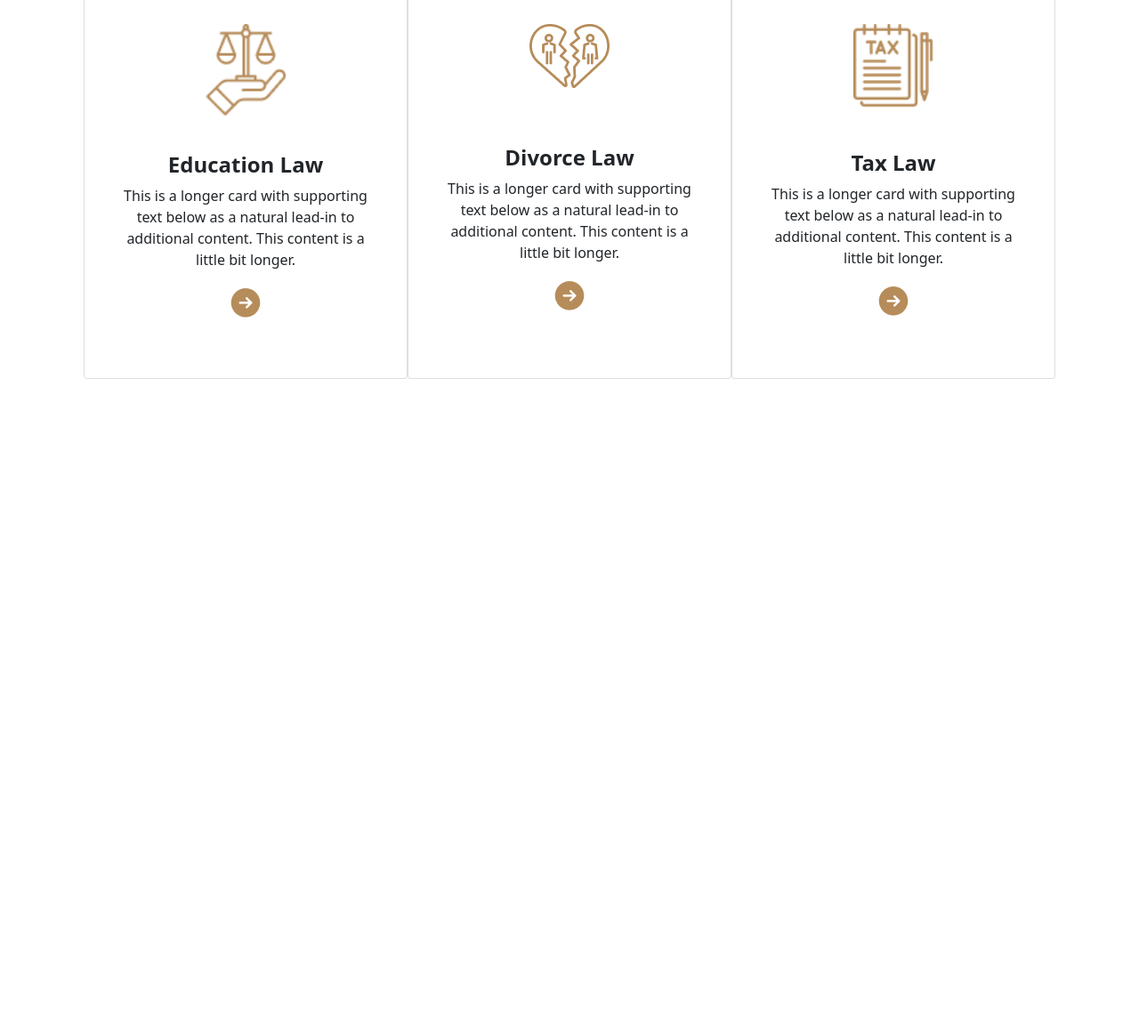
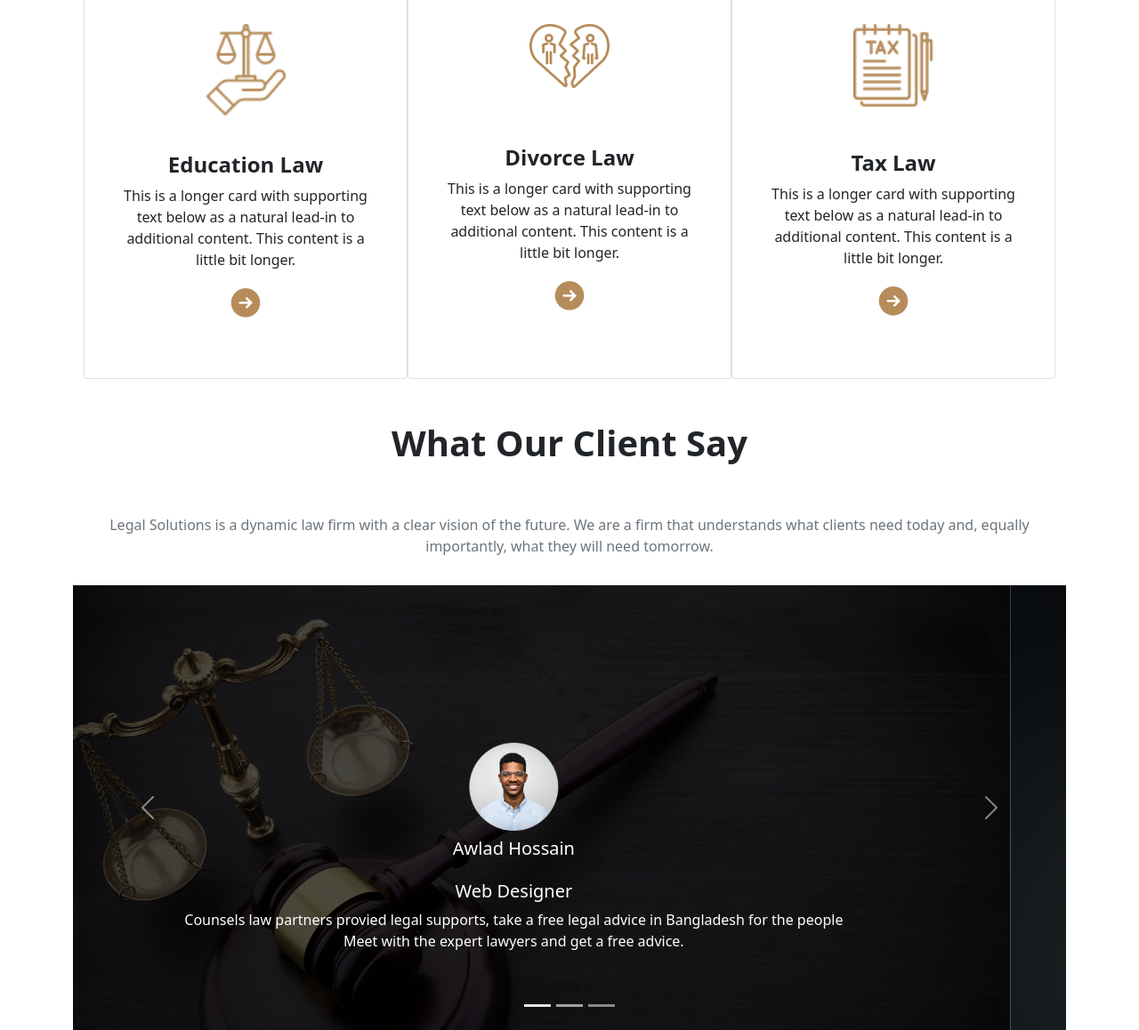
Before and after one commit to Monira-Jahan/Legal-house-website, a plain HTML site: page index.html in a window 1280 px wide. Shown: the part 1398-2556 px from the top of the page at 89% size. Before the commit the page ends 1824 px from the top, so only its background shows below. Drawn offline with nearby package versions, Linux system fonts and the light colour scheme.

Commit message:
Client Review Section Added

```diff
--- a/index.html
+++ b/index.html
@@ -158,7 +158,7 @@
             <h5 class="text-center fw-bold fs-4 card-title pt-4">Divorce Law</h5>
             <p class="text-center px-4 pb-3card-text">This is a longer card with supporting text below as a natural lead-in to additional content. This content is a little bit longer.</p>
         <div class="text-center">
-        <img src="./images/Frame.png" class="card-img-top w-auto mx-auto " alt="...">
+        <img src="./images/Frame.png" class="card-img-top w-auto mx-auto" alt="...">
             </div>
           </div>
         </div>
@@ -177,7 +177,66 @@
       </div>
     </div>
     </div>
-      </section>
+  </section>
+
+  <!--client-->
+	<section>
+	<div>
+	  <h1 class="fw-bold fs-1 text-center py-5"> What Our Client Say</h1>
+	   <p class="text-center text-secondary pb-3">Legal Solutions is a dynamic law firm with a clear vision of the future. We are a firm that understands what clients need today and, equally importantly, what they will need tomorrow. </p>
+	</div>
+	   <div id="carouselExampleCaptions" class="carousel slide h-25" data-bs-ride="carousel">
+  <div class="carousel-indicators">
+    <button type="button" data-bs-target="#carouselExampleCaptions" data-bs-slide-to="0" class="active" aria-current="true" aria-label="Slide 1"></button>
+    <button type="button" data-bs-target="#carouselExampleCaptions" data-bs-slide-to="1" aria-label="Slide 2"></button>
+    <button type="button" data-bs-target="#carouselExampleCaptions" data-bs-slide-to="2" aria-label="Slide 3"></button>
+  </div>
+  <div class="carousel-inner">
+    <div class="carousel-item active">
+      <img src="./images/slider-1.jpg" class="img-fluid  w-100" alt="...">
+      <div class="carousel-caption ">
+	   <img src="./images/user-1.png" class=" text-top w-25 w-sm-25 mx-5 px-5 mb-2" alt="...">
+		<h5 class="fw-semibold text-top pb-3">Awlad Hossain</h5>
+		 <h5 class="fw-light text-top">Web Designer</h5>
+         <p class="mb-5">Counsels law partners provied legal supports, take a free legal advice in Bangladesh for the people<br>
+		      Meet with the expert lawyers and get a free advice.</p>
+
+      </div>
+	</div>
+    <div class="carousel-item">
+      <img src="./images/slider-2.jpg" class=" d-block w-100" alt="...">
+
+      <div class="carousel-caption">
+        <img src="./images/user-1.png" class=" text-top w-25 w-sm-25 mx-5 px-5 mb-2" alt="...">
+		<h5 class="fw-semibold text-top pb-3">Zahid Hasan</h5>
+		 <h5 class="fw-light text-top">Doctor</h5>
+         <p class="mb-5">Counsels law partners provied legal supports, take a free legal advice in Bangladesh for the people<br>
+		      Meet with the expert lawyers and get a free advice.</p>
+
+      </div>
+    </div>
+    <div class="carousel-item">
+      <img src="./images/slider-3.jpg" class=" rounded-3 d-block w-100" alt="...">
+      <div class="carousel-caption">
+        <img src="./images/user-1.png" class=" text-top w-25 w-md-25 mx-5 px-5 mb-2" alt="...">
+		<h5 class="fw-semibold text-top pb-3">Ahsan Kabir</h5>
+		 <h5 class="fw-light text-top">Civil Engineer</h5>
+         <p class="mb-5">Counsels law partners provied legal supports, take a free legal advice in Bangladesh for the people<br>
+		      Meet with the expert lawyers and get a free advice.</p>
+
+      </div>
+    </div>
+  </div>
+  <button class="carousel-control-prev" type="button" data-bs-target="#carouselExampleCaptions" data-bs-slide="prev">
+    <span class="carousel-control-prev-icon" aria-hidden="true"></span>
+    <span class="visually-hidden">Previous</span>
+  </button>
+  <button class="carousel-control-next" type="button" data-bs-target="#carouselExampleCaptions" data-bs-slide="next">
+    <span class="carousel-control-next-icon" aria-hidden="true"></span>
+    <span class="visually-hidden">Next</span>
+  </button>
+</div>
+	  </section>
 
     </main>
     <footer>
--- a/styles/style.css
+++ b/styles/style.css
@@ -11,6 +11,26 @@
 	height:500px;
 	border-radius:10px;
     background-repeat: no-repeat;
+}
+.carousel-item{
 
+	height:500px;
+	border-radius:10px;
 
 }
+.carousel-item::before{
+	content:"";
+	display:block;
+	position:absolute;
+	top:0;
+	left:0;
+	bottom:0;
+	right:0;
+	background:black;
+	height:500px;
+	opacity:0.7;
+
+}
+.carousel-caption{
+	position:absolute;
+}
```
Also changed, not shown: images/user-1.png (added).
